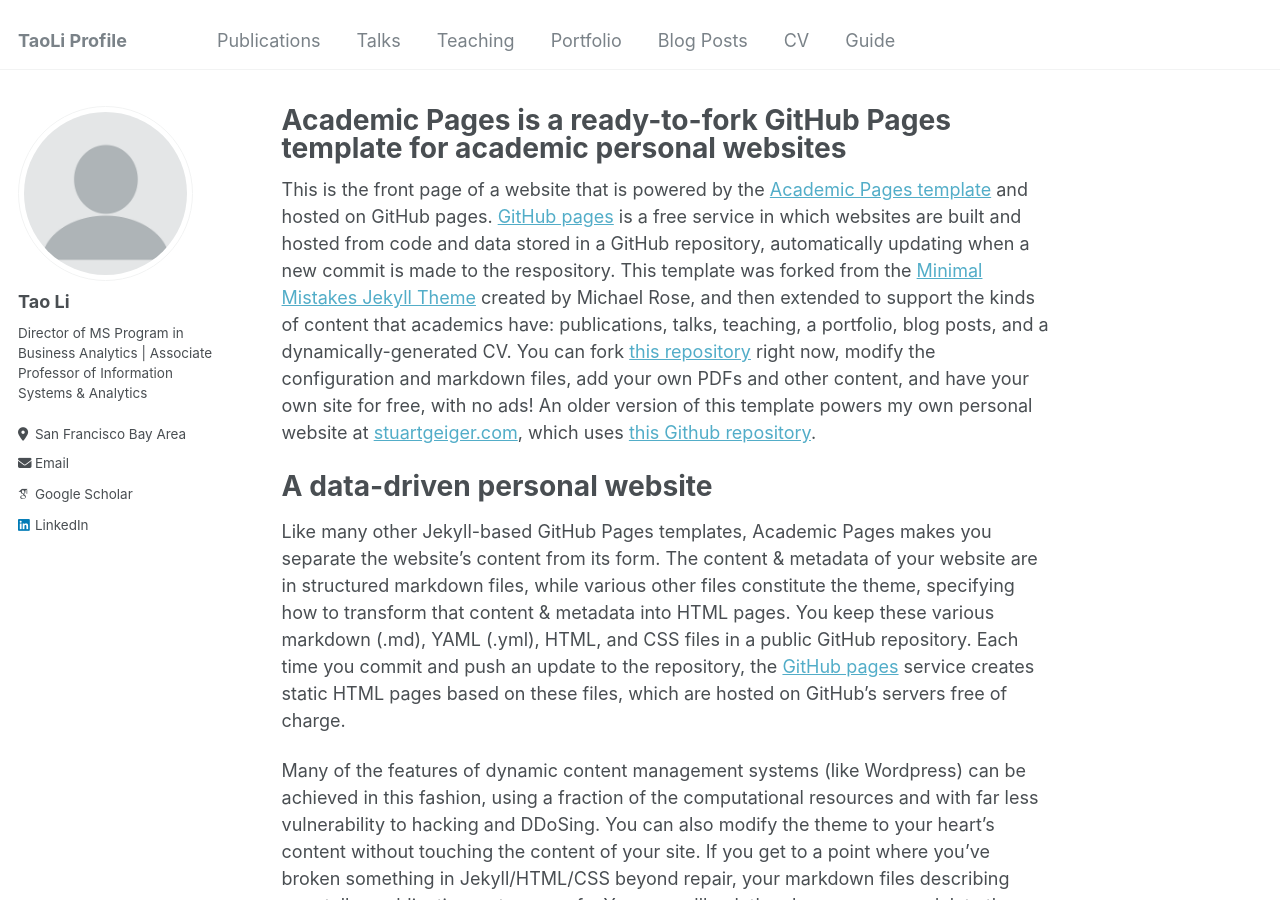
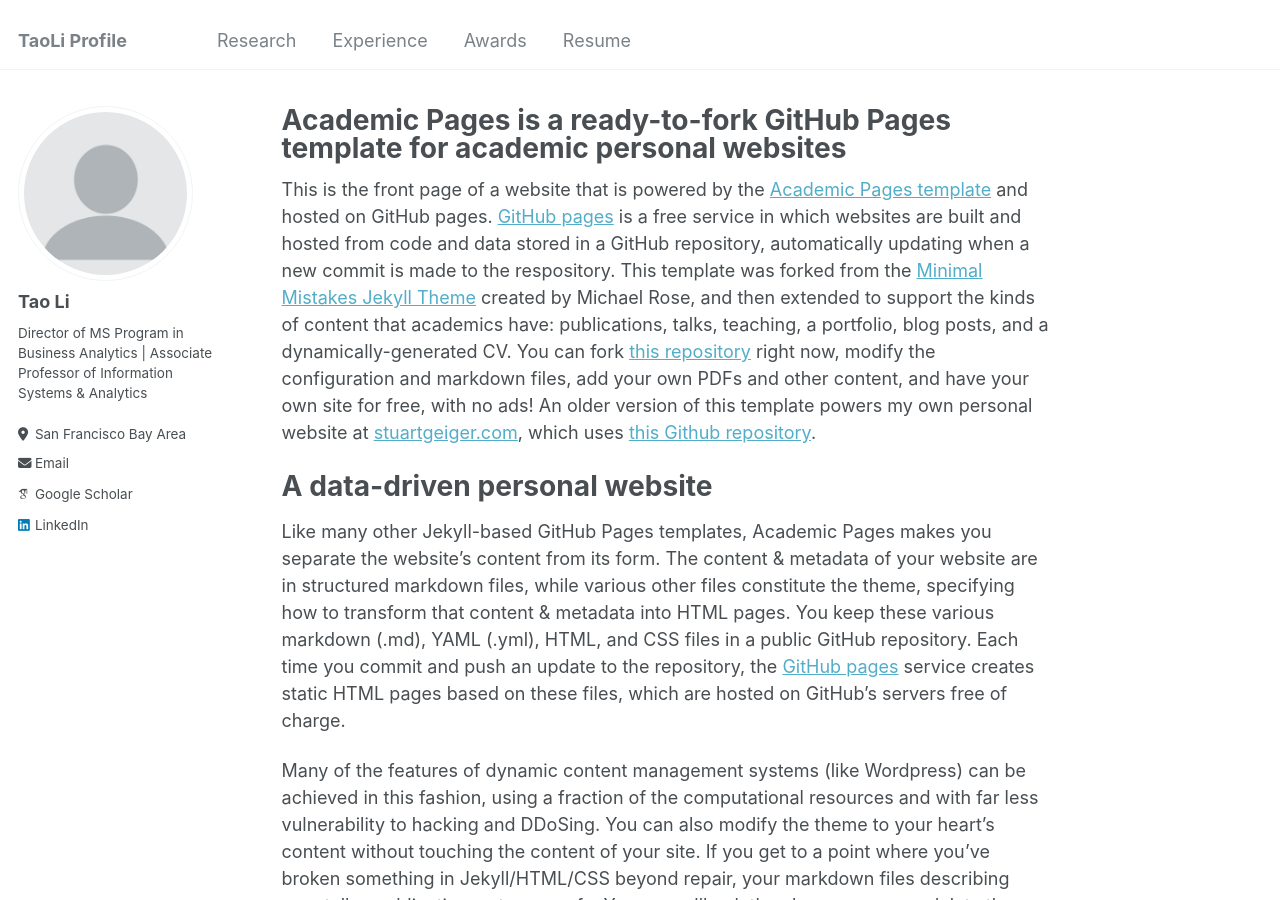
Before and after one commit to Judydy0417/TaoLi.github.io, a Jekyll site: the page built from _pages/about.md, in a window 1280 px wide and 900 px high. Built offline with Jekyll 4.4.1, drawn with Linux system fonts in a browser that asks for light colours; some web fonts are replaced.

Commit message:
Update navigation.yml

```diff
--- a/_data/navigation.yml
+++ b/_data/navigation.yml
@@ -1,22 +1,13 @@
 # main links links
 main:
-  - title: "Publications"
+  - title: "Research"
     url: /publications/
 
-  - title: "Talks"
-    url: /talks/
-
-  - title: "Teaching"
+  - title: "Experience"
     url: /teaching/
 
-  - title: "Portfolio"
+  - title: "Awards"
     url: /portfolio/
 
-  - title: "Blog Posts"
-    url: /year-archive/
-
-  - title: "CV"
+  - title: "Resume"
     url: /cv/
-
-  - title: "Guide"
-    url: /markdown/
```
